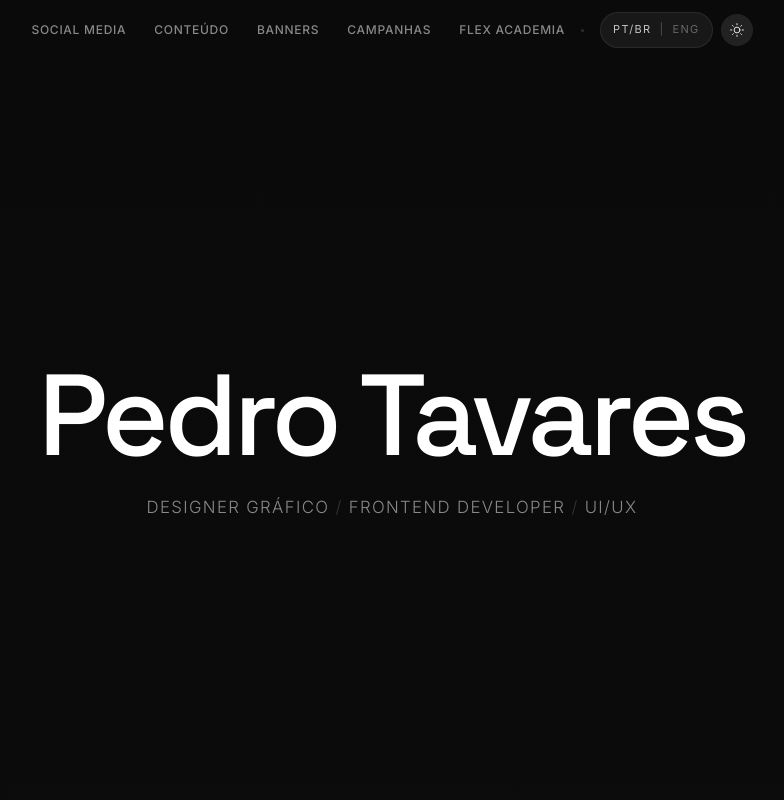
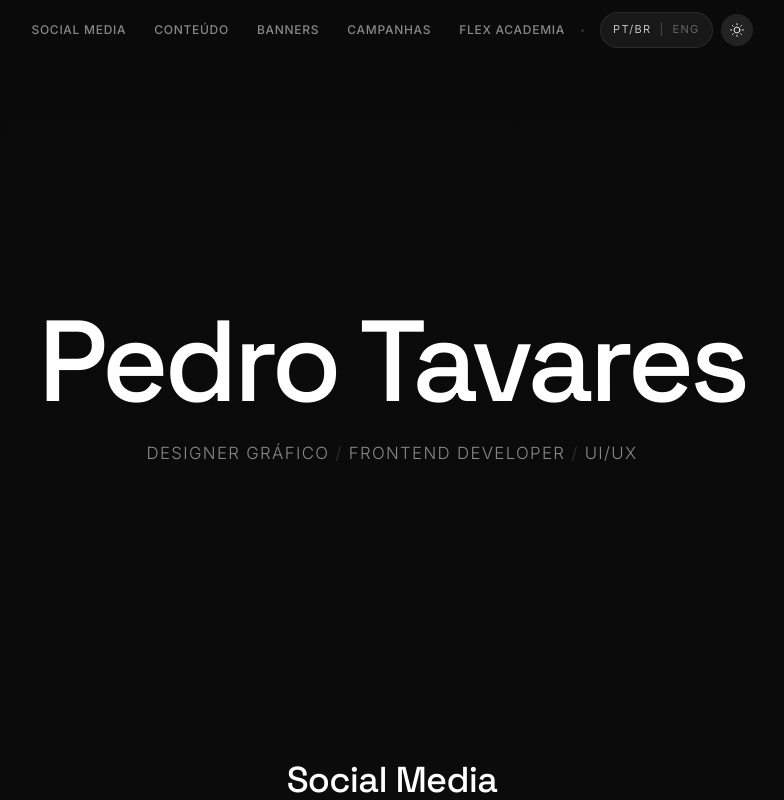
Before and after one commit to PethoTavares/PortfolioPedro, a React (Vite) app in the folder portfolio-react/: page / in a window 1280 px wide. Shown: the top 800 px of the page, without its empty margins (248-1032 px from the left). Built offline with nearby package versions, Linux system fonts and the light colour scheme.

Commit message:
Email fix

```diff
--- a/portfolio-react/src/components/Footer.jsx
+++ b/portfolio-react/src/components/Footer.jsx
@@ -30,7 +30,7 @@ export default function Footer() {
           </p>
           <div className="flex items-center gap-6">
             <a
-              href="mailto:contato@pedrogiacomini.com"
+              href="mailto:petholite.tavares@gmal.com"
               className={`text-[12px] ${textColor} ${hoverColor} transition-colors duration-300`}
             >
               <AnimatePresence mode="wait">
--- a/portfolio-react/src/components/Hero.jsx
+++ b/portfolio-react/src/components/Hero.jsx
@@ -25,7 +25,7 @@ export default function Hero() {
 
   return (
     <section className="relative pt-[60px] pb-[40px] md:pt-[80px] md:pb-[60px]">
-      <div className="relative w-full px-4 text-center min-h-[85vh] md:min-h-[90vh] flex flex-col items-center justify-center overflow-hidden">
+      <div className="relative w-full px-4 text-center min-h-[72vh] md:min-h-[76.5vh] flex flex-col items-center justify-center overflow-hidden">
         <motion.h1
           initial={{ opacity: 0, scale: 1.15, filter: 'blur(18px)' }}
           animate={{ opacity: 1, scale: 1, filter: 'blur(0px)' }}
```
